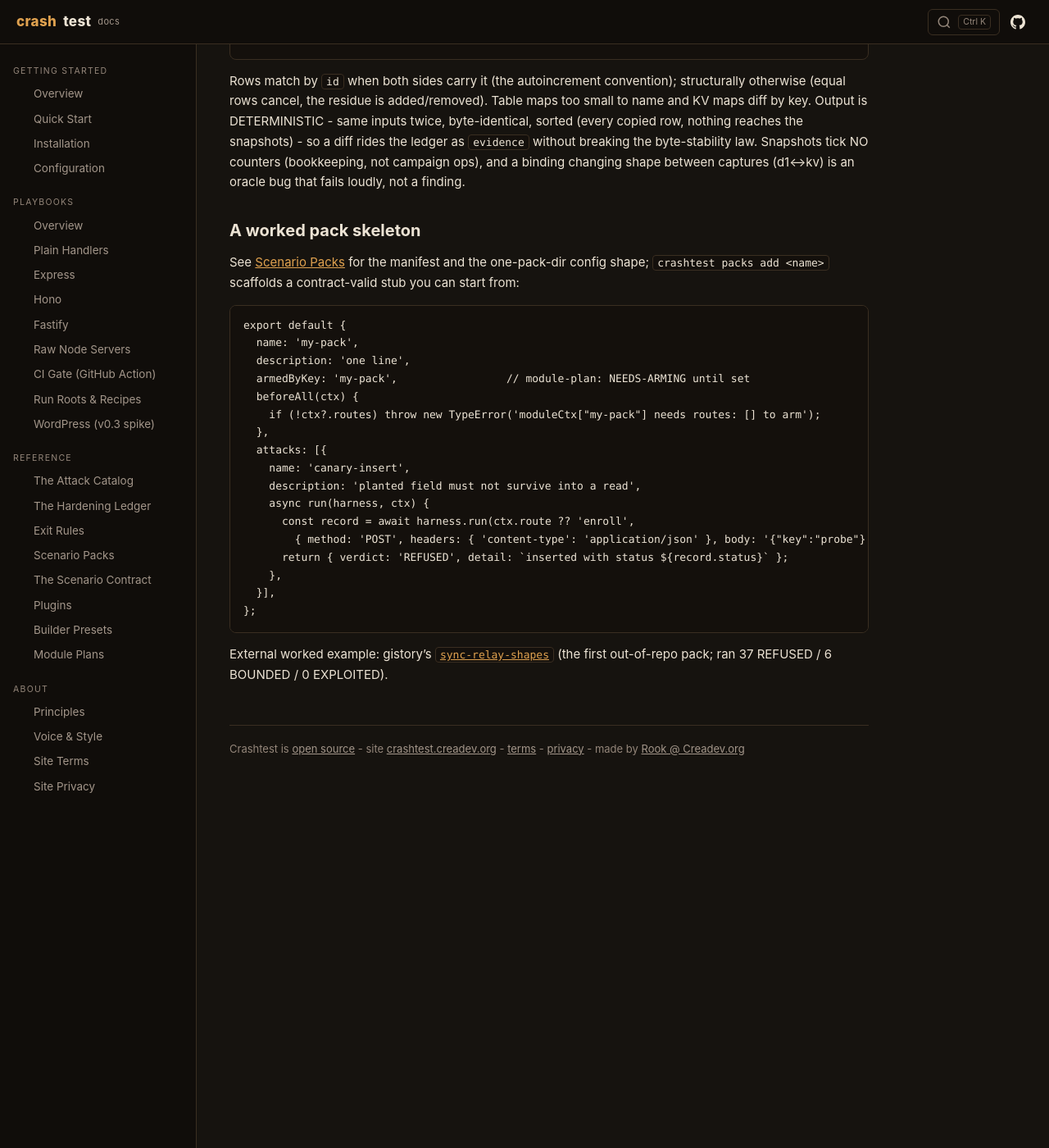
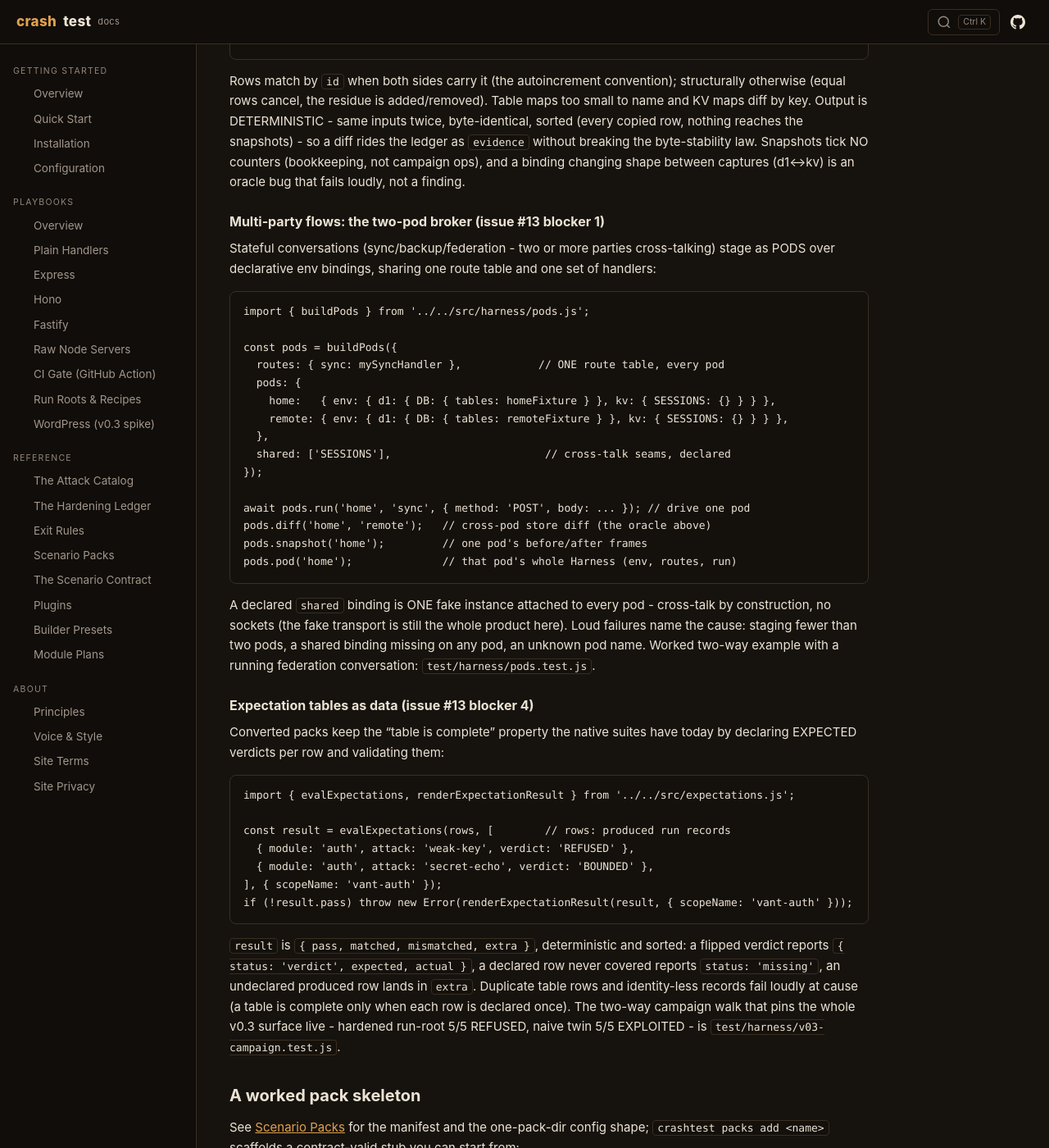
Before and after one commit to dhaupin/crashtest, a Jekyll site: the page built from docs/reference/scenario-contract.md, in a window 1280 px wide and 1400 px high, scrolled down 4231 px. Shown: the whole window at 82% size. Built offline with Jekyll 4.4.1, drawn with Linux system fonts in a browser that asks for light colours; before the commit the page ends 5235 px from its top, so only the background shows below that.

Commit message:
docs: reference the two-pod broker + expectation tables (issue #13 blockers 1+4)
Scenario-contract gains a multi-party section (buildPods: declared pod
pairs sharing one route table, shared fake-binding seams, cross-pod
snapshot/diff oracle, loud gap messages) and an expectation-tables
section (evalExpectations + renderExpectationResult: the table-is-
complete validator with verdict/missing/extra classifications), both
verified against the shipped code and pinned by
test/harness/pods.test.js + test/harness/v03-campaign.test.js.

Generated with Codebuff 🤖
Co-Authored-By: Codebuff <noreply@codebuff.com>

````diff
--- a/docs/reference/scenario-contract.md
+++ b/docs/reference/scenario-contract.md
@@ -240,6 +240,61 @@ tick NO counters (bookkeeping, not campaign ops), and a binding changing
 shape between captures (d1<->kv) is an oracle bug that fails loudly, not
 a finding.
 
+### Multi-party flows: the two-pod broker (issue #13 blocker 1)
+
+Stateful conversations (sync/backup/federation - two or more parties
+cross-talking) stage as PODS over declarative env bindings, sharing one
+route table and one set of handlers:
+
+```js
+import { buildPods } from '../../src/harness/pods.js';
+
+const pods = buildPods({
+  routes: { sync: mySyncHandler },            // ONE route table, every pod
+  pods: {
+    home:   { env: { d1: { DB: { tables: homeFixture } }, kv: { SESSIONS: {} } } },
+    remote: { env: { d1: { DB: { tables: remoteFixture } }, kv: { SESSIONS: {} } } },
+  },
+  shared: ['SESSIONS'],                        // cross-talk seams, declared
+});
+
+await pods.run('home', 'sync', { method: 'POST', body: ... }); // drive one pod
+pods.diff('home', 'remote');   // cross-pod store diff (the oracle above)
+pods.snapshot('home');         // one pod's before/after frames
+pods.pod('home');              // that pod's whole Harness (env, routes, run)
+```
+
+A declared `shared` binding is ONE fake instance attached to every pod -
+cross-talk by construction, no sockets (the fake transport is still the
+whole product here). Loud failures name the cause: staging fewer than two
+pods, a shared binding missing on any pod, an unknown pod name. Worked
+two-way example with a running federation conversation:
+`test/harness/pods.test.js`.
+
+### Expectation tables as data (issue #13 blocker 4)
+
+Converted packs keep the "table is complete" property the native suites
+have today by declaring EXPECTED verdicts per row and validating them:
+
+```js
+import { evalExpectations, renderExpectationResult } from '../../src/expectations.js';
+
+const result = evalExpectations(rows, [        // rows: produced run records
+  { module: 'auth', attack: 'weak-key', verdict: 'REFUSED' },
+  { module: 'auth', attack: 'secret-echo', verdict: 'BOUNDED' },
+], { scopeName: 'vant-auth' });
+if (!result.pass) throw new Error(renderExpectationResult(result, { scopeName: 'vant-auth' }));
+```
+
+`result` is `{ pass, matched, mismatched, extra }`, deterministic and
+sorted: a flipped verdict reports `{ status: 'verdict', expected, actual }`,
+a declared row never covered reports `status: 'missing'`, an undeclared
+produced row lands in `extra`. Duplicate table rows and identity-less
+records fail loudly at cause (a table is complete only when each row is
+declared once). The two-way campaign walk that pins the whole v0.3 surface
+live - hardened run-root 5/5 REFUSED, naive twin 5/5 EXPLOITED - is
+`test/harness/v03-campaign.test.js`.
+
 ## A worked pack skeleton
 
 See [Scenario Packs](/crashtest/reference/packs) for the manifest and the
````
